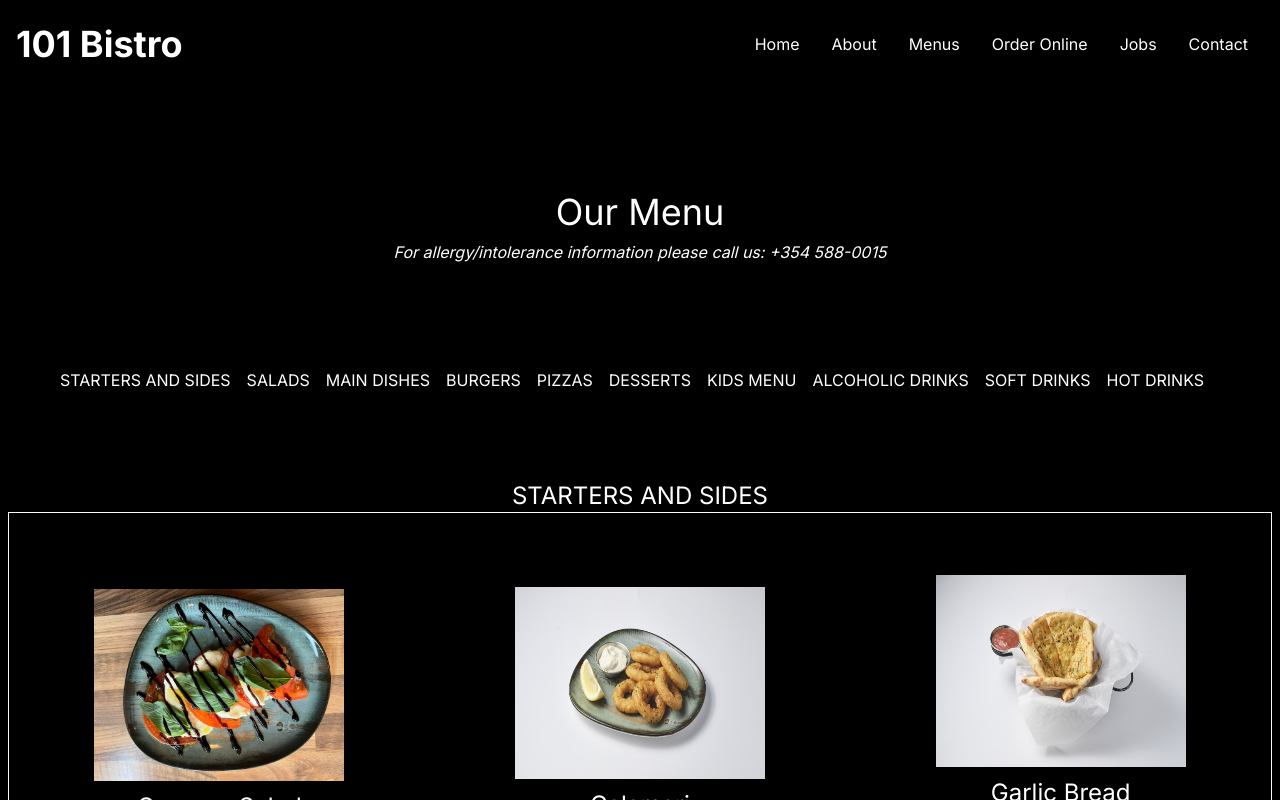
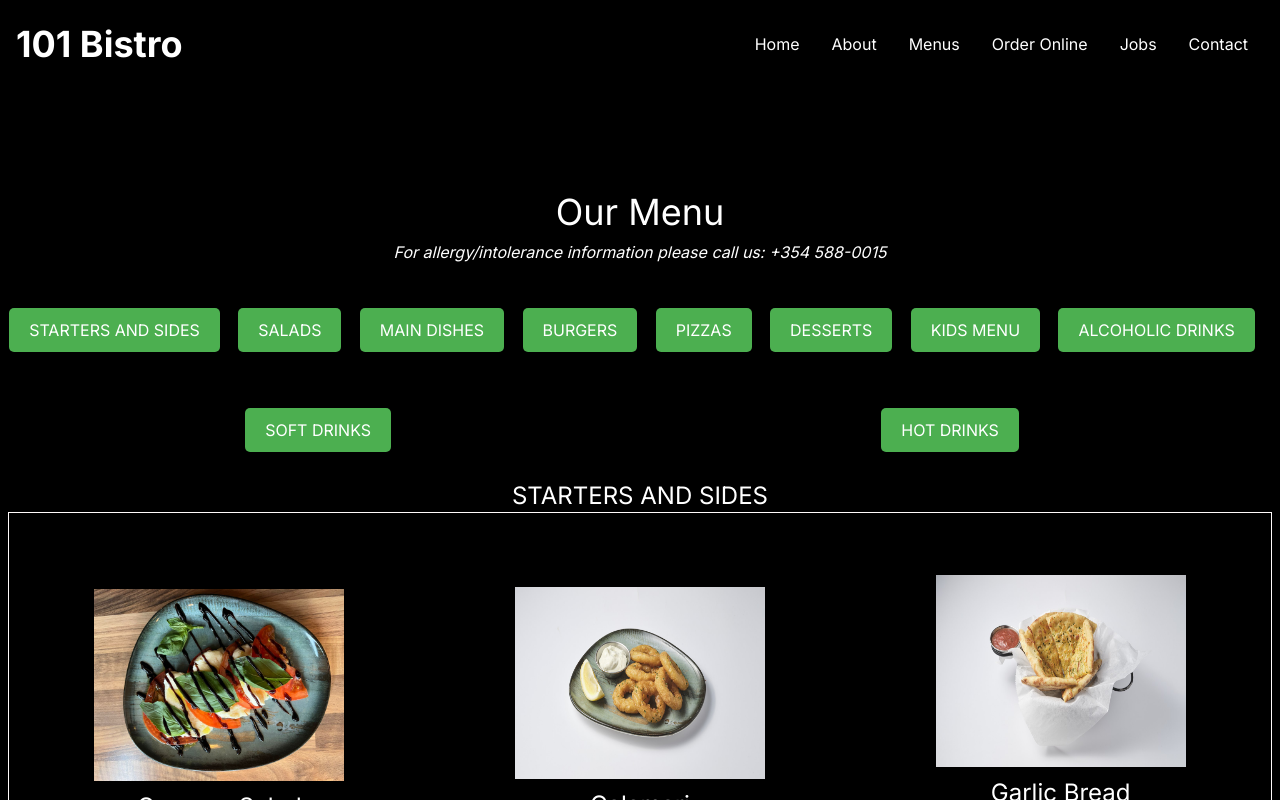
Before and after one commit to salam4life2270/101bistro, a Next.js app: page /menus in a window 1280 px wide. Shown: the top 800 px of the page. Built offline with nearby package versions, Linux system fonts and the light colour scheme.

Commit message:
styles linked buttons

```diff
--- a/app/menus/menus.css
+++ b/app/menus/menus.css
@@ -26,6 +26,24 @@
 }
 .kid-free{
   padding-top: 20px;
+}
+/* menus.css */
+.menu-button {
+  background-color: #4CAF50; /* Green background color */
+  border: none; /* Remove border */
+  color: white; /* White text color */
+  padding: 10px 20px; /* Add some padding */
+  text-align: center; /* Center text */
+  text-decoration: none; /* Remove underline */
+  display: inline-block;
+  font-size: 16px; /* Set font size */
+  cursor: pointer; /* Add cursor pointer on hover */
+  border-radius: 5px; /* Add border radius */
+  box-shadow: 0px 0px 10px rgba(0, 0, 0, 0.2); /* Add box shadow */
+}
+
+.menu-button:hover {
+  background-color: #45a049; /* Darker green color on hover */
 }
 
 
--- a/app/menus/page.jsx
+++ b/app/menus/page.jsx
@@ -10,34 +10,34 @@ const Menus = () => {
       </div>
 
       <div className="row">
-        <button className="mr-4">
+        <button className="menu-button mr-4">
           <a href="#starters">STARTERS AND SIDES</a>
         </button>
-        <button className="mr-4">
+        <button className="menu-button mr-4">
           <a href="#salads">SALADS</a>
         </button>
-        <button className="mr-4">
+        <button className="menu-button mr-4">
           <a href="#main-dishes">MAIN DISHES</a>
         </button>
-        <button className="mr-4">
+        <button className="menu-button mr-4">
           <a href="#burgers">BURGERS</a>
         </button>
-        <button className="mr-4">
+        <button className="menu-button mr-4">
           <a href="#pizzas">PIZZAS</a>
         </button>
-        <button className="mr-4">
+        <button className="menu-button mr-4">
           <a href="#desserts">DESSERTS</a>
         </button>
-        <button className="mr-4">
+        <button className="menu-button mr-4">
           <a href="#kids-menu">KIDS MENU</a>
         </button>
-        <button className="mr-4">
+        <button className="menu-button mr-4">
           <a href="#alcoholic-drinks">ALCOHOLIC DRINKS</a>
         </button>
-        <button className="mr-4">
+        <button className="menu-button mr-4">
           <a href="#soft-drinks">SOFT DRINKS</a>
         </button>
-        <button className="mr-4">
+        <button className="menu-button mr-4">
           <a href="#hot-drinks">HOT DRINKS</a>
         </button>
       </div>
```
